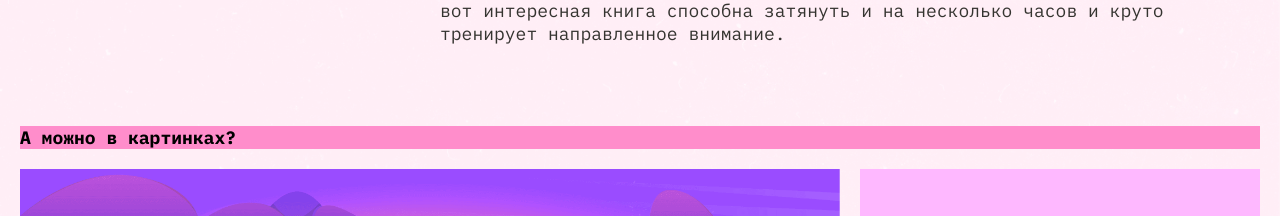
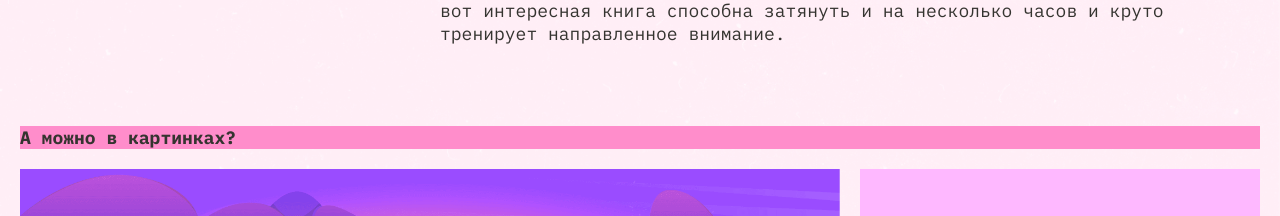
Before and after one commit to LakhtinMV/slozhno-sosredotochitsya-fd, a plain HTML site: page index.html in a window 1280 px wide. Shown: the part 2668-2884 px from the top of the page. Drawn offline with Linux system fonts and the light colour scheme.

Commit message:
Add missed last title color))

```diff
--- a/styles/style.css
+++ b/styles/style.css
@@ -196,6 +196,7 @@
 
 .gallery__subtitle {
   margin-block-end: 10px;
+  color: var(--content-title-color, #000028);
 }
 
 .footer {
```
